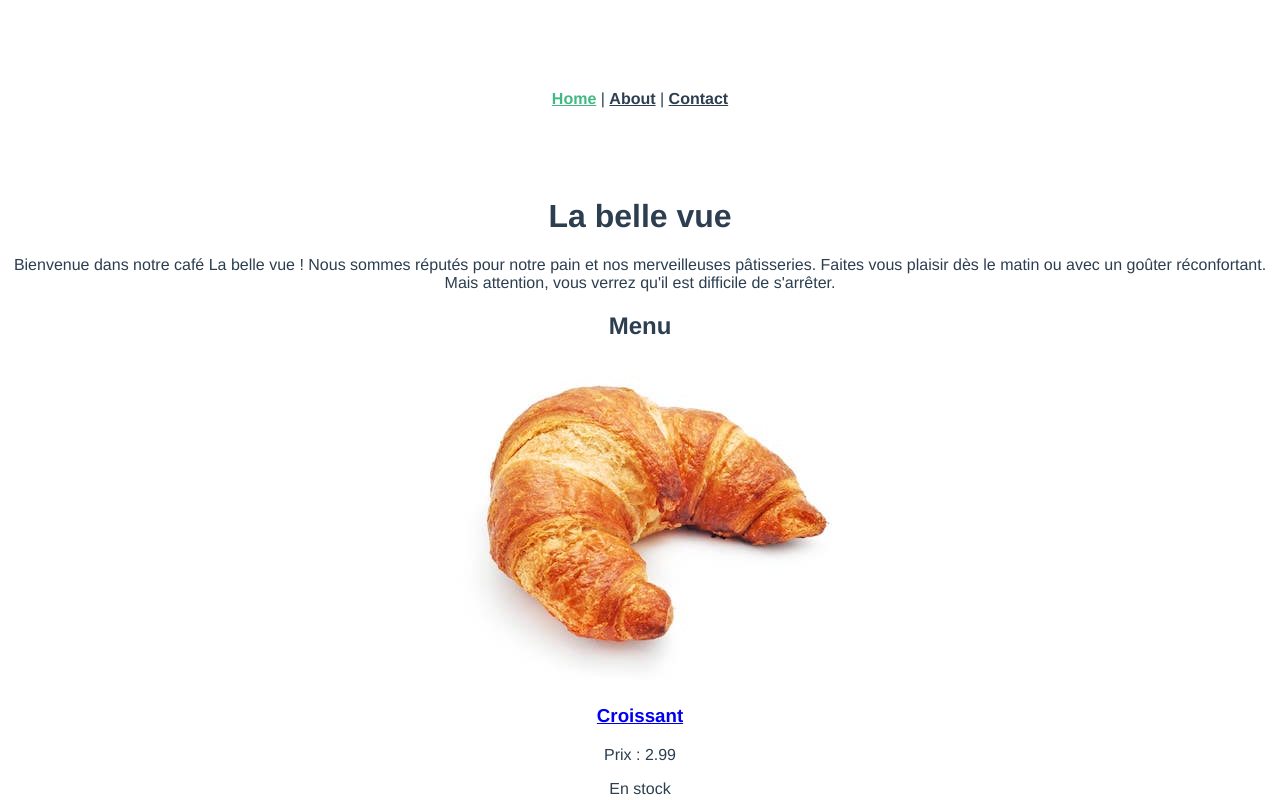
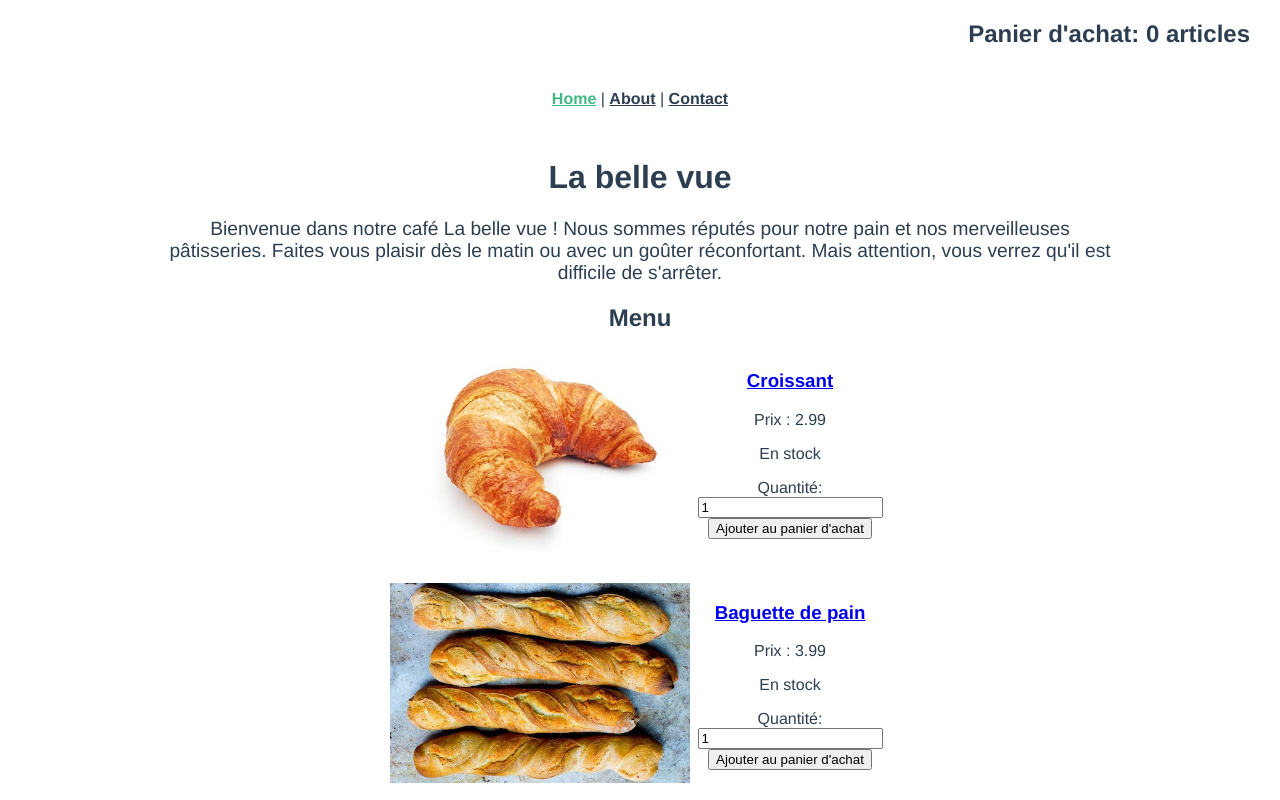
Before and after one commit to lgiacalo/vuejs, a Vue app in the folder cli-version/: page / in a window 1280 px wide. Shown: the top 800 px of the page. Built offline with nearby package versions, Linux system fonts and the light colour scheme.

Commit message:
cli-version: add style scoped

```diff
--- a/cli-version/src/components/MenuItem.vue
+++ b/cli-version/src/components/MenuItem.vue
@@ -1,7 +1,11 @@
 <template>
-  <div class="ui fluid card">
-    <img :src="item.image.source" :alt="item.image.alt" />
-    <div class="ui content">
+  <div class="menu-item">
+    <img
+      class="menu-item__image"
+      :src="item.image.source"
+      :alt="item.image.alt"
+    />
+    <div>
       <h3>
         <router-link :to="{ name: 'Item', params: { name: item.name } }">{{
           item.name
@@ -10,8 +14,8 @@
       <p>Prix : {{ generatedPrice }}</p>
       <p v-if="item.inStock">En stock</p>
       <p v-else>En rupture de stock</p>
-      <div class="ui medium form">
-        <div class="field">
+      <div>
+        <div>
           <label for="add-item-quantity">Quantité:</label>
           <input
             id="add-ite-quantity"
@@ -21,7 +25,6 @@
           />
 
           <button
-            class="fluid ui button"
             @click="addToShoppingCart(item.quantity)"
             :disabled="!item.inStock"
           >
@@ -57,3 +60,9 @@ export default {
   },
 };
 </script>
+
+<style lang="scss" scoped>
+.menu-item__image {
+  max-width: 300px;
+}
+</style>
--- a/cli-version/src/views/Home.vue
+++ b/cli-version/src/views/Home.vue
@@ -1,6 +1,6 @@
 <template>
-  <div id="app">
-    <main class="ui main container">
+  <div>
+    <main>
       <h1>{{ restaurantName }}</h1>
 
       <p class="description">
@@ -13,23 +13,20 @@
       <section class="menu">
         <h2>Menu</h2>
 
-        <div class="ui centered three column grid">
         <menu-item
-            class="column"
           v-for="item in simpleMenu"
           v-bind:item="item"
           v-bind:addToShoppingCart="addToShoppingCart"
           v-bind:key="item.name"
         />
-        </div>
       </section>
 
       <aside class="shopping-cart">
         <h2>Panier d'achat: {{ shoppingCart }} articles</h2>
       </aside>
     </main>
-    <footer class="ui inverted vertical footer segment form-page">
-      <p class="ui container">{{ copyright }}</p>
+    <footer>
+      <p>{{ copyright }}</p>
     </footer>
   </div>
 </template>
@@ -92,13 +89,35 @@ export default {
 };
 </script>
 
-<style lang="scss">
-#app {
-  font-family: Avenir, Helvetica, Arial, sans-serif;
-  -webkit-font-smoothing: antialiased;
-  -moz-osx-font-smoothing: grayscale;
+<style lang="scss" scoped>
+.description {
+  max-width: 960px;
+  font-size: 1.2rem;
+  margin: 0 auto;
+}
+
+.footer {
   text-align: center;
-  color: #2c3e50;
-  margin-top: 60px;
+  font-style: italic;
+}
+
+.menu {
+  display: flex;
+  flex-direction: column;
+  justify-content: center;
+  align-items: center;
+}
+
+.menu-item {
+  display: flex;
+  width: 500px;
+  justify-content: space-between;
+  margin-bottom: 30px;
+}
+
+.shopping-cart {
+  position: absolute;
+  right: 30px;
+  top: 0;
 }
 </style>
```
Lines whose indentation alone changed are shown as unchanged.
